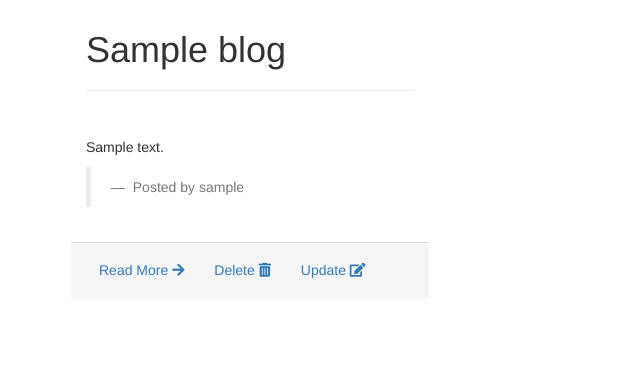
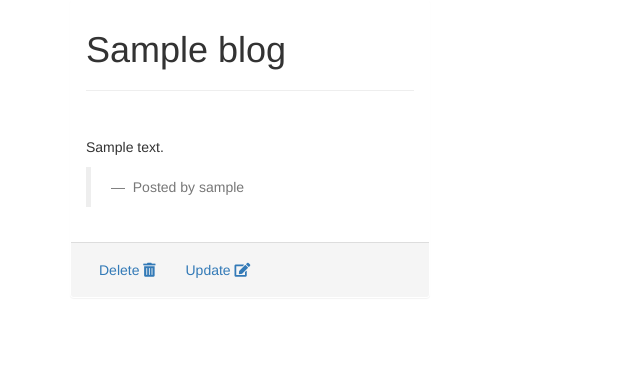
Before and after one commit to mzambia70/blog, a Flask app: template app/templates/posts.html in a window 1280 px wide. Shown: the part 73-447 px from the top of the page, without its empty margins (0-640 px from the left). Run offline with Flask 2, Linux system fonts and the light colour scheme; a user stored in the database is signed in; tables that the repository leaves empty hold one stand-in row (values such as "Sample post"); the template is opened without the code that fills it: most values are stand-ins (such as "Sample title", 1, 10 or a date in 2020); data that the repository does not hold is empty; some libraries are stand-ins or nearby versions.

Commit message:
changed the structure

```diff
--- a/app/templates/posts.html
+++ b/app/templates/posts.html
@@ -44,8 +44,7 @@
                     </div>
                     <div class="panel-footer">
                         {% if current_user.is_authenticated%}
-                        <a href="{{url_for('main.view_blog',blog_id = blog.id)}}" class="btn">Read More <i
-                                class="fas fa-arrow-right"></i></a>
+
                         <a href="{{url_for('main.delete',blog_id = blog.id)}}" class="btn">Delete <i
                                 class="fas fa-trash-alt"></i></a>
                         <a href="{{url_for('main.update_blog',blog_id = blog.id)}}" class="btn">Update <i
```
